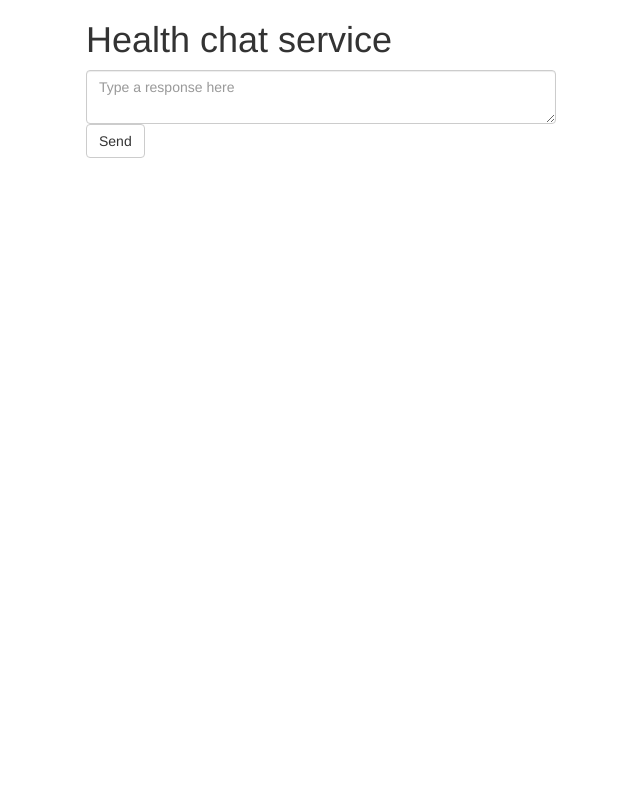
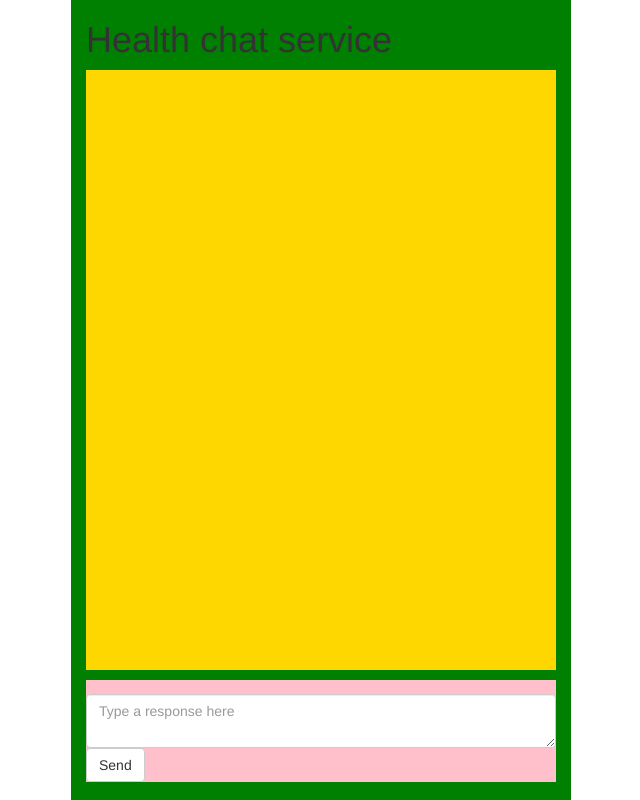
Before and after one commit to jawrainey/healthchat, a Flask app: page / in a window 1280 px wide. Shown: the whole page, without its empty margins (319-959 px from the left). Run offline with Flask 2, Linux system fonts and the light colour scheme; some libraries are stand-ins or nearby versions.

Commit message:
Improved design of chat system
- Set each section (div) to take up specific (percentages) of the page.
They are set at absolute positions as I want the system to remain
consistent.
- I have opted to keep background colors on this commit for comparison
with future redesigns in report/your use.

```diff
--- a/app/static/css/custom.css
+++ b/app/static/css/custom.css
@@ -1,3 +1,35 @@
+html {
+  position: relative;
+  min-height: 100%;
+}
+
+.container {
+  background-color: green;
+  position: absolute;
+  top: 0;
+  bottom: 0;
+  left: 0;
+  right: 0;
+}
+
+.footer {
+  position: absolute;
+  bottom: 0;
+  width: 100%;
+  height: 15%;
+}
+
+.form {
+  padding-top: 1em;
+  background: pink;
+}
+
+#messages {
+  height: 75%;
+  background: gold;
+  overflow: scroll;
+}
+
 @media (min-width: 1200px) {
   .container {
     max-width: 500px;
--- a/app/templates/index.html
+++ b/app/templates/index.html
@@ -29,10 +29,14 @@
   <div class="container">
     <h1>Health chat service</h1>
     <div id="messages"></div>
+  </div>
+  <footer class="footer">
+    <div class="container">
       <form id="emit" class="form" method="POST" action='#'>
         <textarea id="emit_data" class="form-control" placeholder="Type a response here"></textarea>
         <input type="submit" class="btn btn-default" value="Send">
       </form>
-  </div>
+    </div>
+  </footer>
 </body>
 </html>
```
